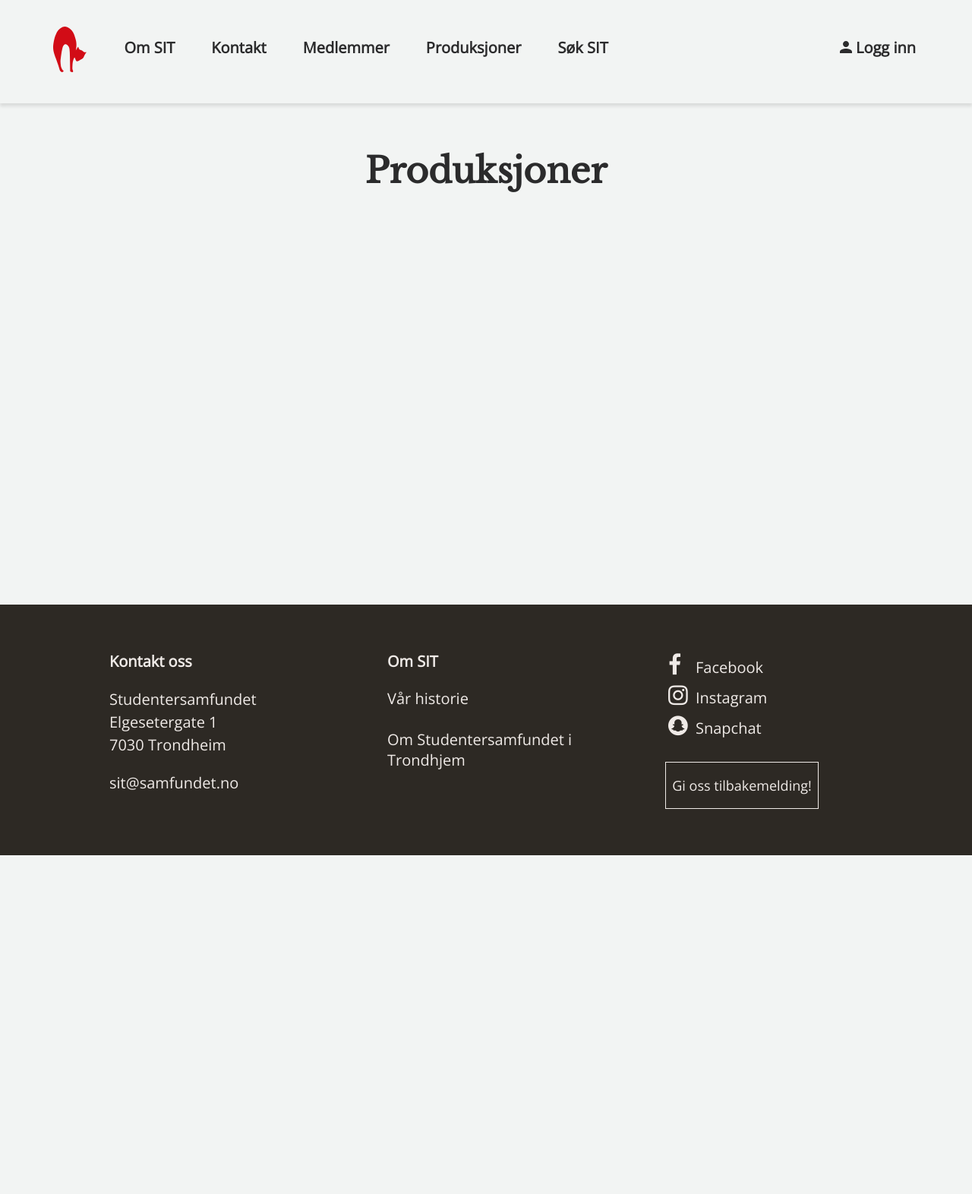
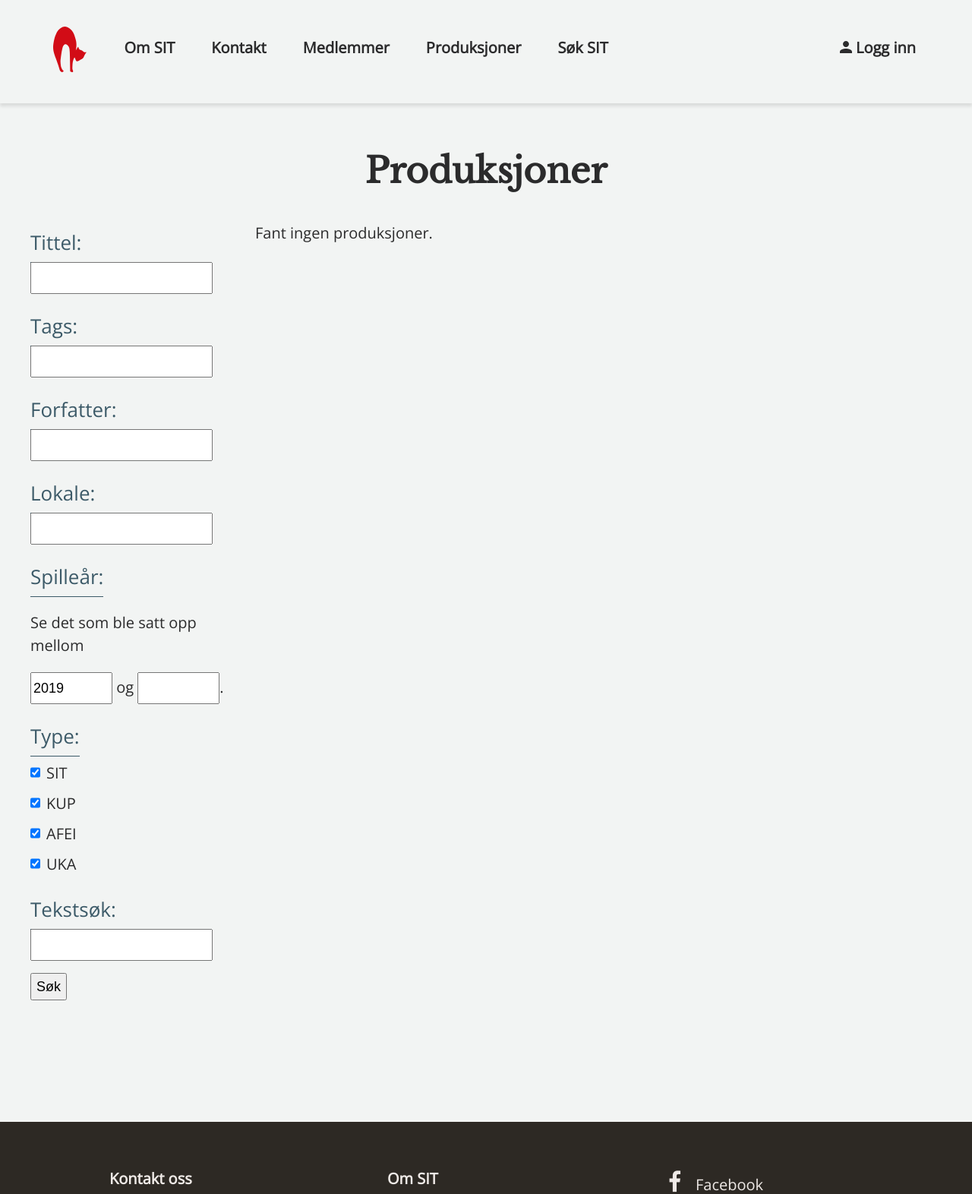
Before and after one commit to Studentersamfundets-Interne-Teater/sit-web, a Django app: page /produksjoner/ in a window 1280 px wide. Shown: the top 1572 px of the page at 76% size. Before the commit the page ends 1126 px from the top, so only its background shows below. Run offline with Django 3.2, Linux system fonts and the light colour scheme; data that the repository does not hold is empty.

Commit message:
Add Produksjon search. Fix bug in Medlem search for other types than 1.

```diff
--- a/SITnett/SITdata/forms.py
+++ b/SITnett/SITdata/forms.py
@@ -37,7 +37,7 @@ class UtmerkelseForm(forms.ModelForm):
 
 
 class MedlemSearchForm(forms.Form):
-    tekst = forms.CharField(label="Søk",required=False,max_length=20)
+    navn = forms.CharField(required=False,max_length=20)
     UNDERGJENGER = models.Medlem.UNDERGJENGER+((0,'ukjent'),)
     undergjeng = forms.MultipleChoiceField(choices=UNDERGJENGER,required=False,
         widget = forms.widgets.CheckboxSelectMultiple,initial=[1,2,3])
@@ -68,6 +68,20 @@ class ProduksjonOwnForm(forms.ModelForm):
         fields = ['produksjonstags','varighet','lokale','banner','plakat','opptak','program','manus','partitur','visehefte','beskrivelse','anekdoter','reklame','pris','medlemspris','billettlink','blestestart','FBlink']
         labels = {'beskrivelse':"Beskrivelse (for eksterne)",'anekdoter':"Ytterligere anekdoter (for interne)",'reklame':"Reklametekst (til forsida)",'pris':"Billettpris (ikke-medlem)",'medlemspris':"Billettpris (medlem)",'blestestart':"Blæstestart",'FBlink':"Facebook-link"}
         widgets = {'banner':CustomFileInput,'plakat':CustomFileInput,'program':CustomFileInput,'manus':CustomFileInput,'partitur':CustomFileInput,'visehefte':CustomFileInput,}
+
+
+class ProduksjonSearchForm(forms.Form):
+    tittel = forms.CharField(required=False,max_length=20)
+    produksjonstags = forms.ModelChoiceField(label="Tags",queryset=models.Produksjonstag.objects.all(),required=False,
+        widget = Select2MultipleWidget)
+    forfatter = forms.CharField(required=False,max_length=20)
+    lokale = forms.ModelChoiceField(queryset=models.Lokale.objects.all(),required=False,
+        widget = Select2MultipleWidget)
+    fra_ar = forms.IntegerField(label="Fra",required=False)
+    til_ar = forms.IntegerField(label="Til",required=False)
+    produksjonstype = forms.MultipleChoiceField(label="Type",choices=models.Produksjon.PRODUKSJONSTYPER,required=False,
+        widget = forms.widgets.CheckboxSelectMultiple,initial=[1,2,3,4])
+    fritekst = forms.CharField(label="Tekstsøk",required=False,max_length=20)
 
 
 class ForestillingForm(forms.ModelForm):
--- a/SITnett/SITnett/views.py
+++ b/SITnett/SITnett/views.py
@@ -123,12 +123,26 @@ def view_medlemmer(request):
     medlemsliste = models.Medlem.objects.all()
     if request.GET:
         medlemsform = forms.MedlemSearchForm(request.GET)
-        if request.GET['tekst']:
-            tekst = request.GET['tekst']
-            medlemsliste = (medlemsliste.filter(fornavn__icontains=tekst)
-                | medlemsliste.filter(mellomnavn__icontains=tekst)
-                | medlemsliste.filter(etternavn__icontains=tekst)
-                | medlemsliste.filter(kallenavn__icontains=tekst))
+        if request.GET['navn']:
+            navn = request.GET['navn']
+            medlemsliste = (medlemsliste.filter(fornavn__icontains=navn)
+                | medlemsliste.filter(mellomnavn__icontains=navn)
+                | medlemsliste.filter(etternavn__icontains=navn)
+                | medlemsliste.filter(kallenavn__icontains=navn))
+        if 'undergjeng' in request.GET and request.GET['undergjeng'] != '':
+            undergjenger = request.GET.getlist('undergjeng')
+            if '0' in undergjenger:
+                ukjentliste = medlemsliste.filter(undergjeng__isnull=True)
+            else:
+                ukjentliste = medlemsliste.none()
+            medlemsliste = (medlemsliste.filter(undergjeng__in=undergjenger) | ukjentliste)
+        if 'status' in request.GET and request.GET['status'] != '':
+            statuser = request.GET.getlist('status')
+            if '0' in statuser:
+                ukjentliste = medlemsliste.filter(status__isnull=True)
+            else:
+                ukjentliste = medlemsliste.none()
+            medlemsliste = (medlemsliste.filter(status__in=statuser) | ukjentliste)
         if 'ukjent_ar' in request.GET:
             ukjentliste = medlemsliste.filter(opptaksar__isnull=True)
             if not request.GET['fra_ar'] and not request.GET['til_ar']:
@@ -141,23 +155,12 @@ def view_medlemmer(request):
         if request.GET['til_ar']:
             til_ar = request.GET['til_ar']
             medlemsliste = (medlemsliste.filter(opptaksar__lte=til_ar) | ukjentliste)
-        if 'undergjeng' in request.GET:
-            undergjenger = request.GET.getlist('undergjeng')
-            if '0' in undergjenger:
-                ukjentliste = medlemsliste.filter(undergjeng__isnull=True)
-            else:
-                ukjentliste = medlemsliste.none()
-            medlemsliste = (medlemsliste.filter(undergjeng__in=undergjenger) | ukjentliste)
-        if 'status' in request.GET:
-            statuser = request.GET.getlist('status')
-            if '0' in statuser:
-                ukjentliste = medlemsliste.filter(status__isnull=True)
-            else:
-                ukjentliste = medlemsliste.none()
-            medlemsliste = (medlemsliste.filter(status__in=statuser) | ukjentliste)
-        if 'medlemstype' in request.GET:
+        if 'medlemstype' in request.GET and request.GET['medlemstype'] != '':
             medlemstyper = request.GET.getlist('medlemstype')
             medlemsliste = medlemsliste.filter(medlemstype__in=medlemstyper)
+            for medlemstype in medlemstyper: # inkluderer andre medlemmer enn SITere, selv om de ikke har undergjeng, status eller opptaksår.
+                if medlemstype != '1':
+                    medlemsliste = (medlemsliste | models.Medlem.objects.filter(medlemstype=medlemstype))
         if 'tittel' in request.GET:
             titler = request.GET.getlist('tittel')
             ordner = request.GET.getlist('orden')
@@ -276,10 +279,41 @@ def view_utmerkelse_fjern(request, uid):
 def view_produksjoner(request):
     if not features.TOGGLE_PRODUKSJONER:
         return redirect('hoved')
-    arstall = datetime.datetime.now().year
-    produksjonsliste = models.Produksjon.objects.filter(premieredato__year__gte=(arstall-2)) # filtrerer ut siste 2 år foreløpig.
+    produksjonsliste = models.Produksjon.objects.all()
+    if request.GET:
+        produksjonsform = forms.ProduksjonSearchForm(request.GET)
+        if request.GET['tittel']:
+            tittel = request.GET['tittel']
+            produksjonsliste = produksjonsliste.filter(tittel__icontains=tittel)
+        if 'produksjonstags' in request.GET and request.GET['produksjonstags'] != '':
+            produksjonstags = request.GET.getlist('produksjonstags')
+            produksjonsliste = produksjonsliste.filter(produksjonstags__id__in=produksjonstags)
+        if request.GET['forfatter']:
+            forfatter = request.GET['forfatter']
+            produksjonsliste = produksjonsliste.filter(forfatter__icontains=forfatter)
+        if 'lokale' in request.GET and request.GET['lokale'] != '':
+            lokaler = request.GET.getlist('lokale')
+            produksjonsliste = produksjonsliste.filter(lokale__id__in=lokaler)
+        if request.GET['fra_ar']:
+            fra_ar = request.GET['fra_ar']
+            produksjonsliste = produksjonsliste.filter(premieredato__year__gte=fra_ar)
+        if request.GET['til_ar']:
+            til_ar = request.GET['til_ar']
+            produksjonsliste = produksjonsliste.filter(premieredato__year__lte=til_ar)
+        if 'produksjonstype' in request.GET and request.GET['produksjonstype'] != '':
+            produksjonstyper = request.GET.getlist('produksjonstype')
+            produksjonsliste = produksjonsliste.filter(produksjonstype__in=produksjonstyper)
+        if request.GET['fritekst']:
+            fritekst = request.GET['fritekst']
+            produksjonsliste = (produksjonsliste.filter(beskrivelse__icontains=fritekst) |
+                produksjonsliste.filter(anekdoter__icontains=fritekst) |
+                produksjonsliste.filter(reklame__icontains=fritekst))
+    else:
+        arstall = datetime.datetime.now().year
+        produksjonsform = forms.ProduksjonSearchForm(initial={'fra_ar': (arstall-2)})
+        produksjonsliste = produksjonsliste.filter(premieredato__year__gte=(arstall-2))
     return render(request, 'produksjoner/produksjoner.html', {'FEATURES': features,
-        'produksjonsliste': produksjonsliste})
+        'produksjonsliste': produksjonsliste, 'produksjonsform': produksjonsform})
 
 
 def make_produksjonsvervoppslag(produksjon):
--- a/SITnett/templates/produksjoner/produksjoner.html
+++ b/SITnett/templates/produksjoner/produksjoner.html
@@ -7,6 +7,60 @@
 		<div class="title-wrapper">
 			<h2>Produksjoner</h2>
 		</div>
+
+		{{produksjonsform.media.css}}
+		{{produksjonsform.media.js}}
+		<div class="filter-and-result-container">
+			<div class="filter-column">
+				<button class="filter-button" onclick="filterFunction()">Filter</button>
+
+				<div id="filter-container" class="filter-hide">
+
+					<form method="get">
+
+						<div class="filter-category">
+							<label>Tittel:</label>
+							<div>{{produksjonsform.tittel}}</div>
+						</div>
+
+						<div class="filter-category">
+							<label>Tags:</label>
+							<div>{{produksjonsform.produksjonstags}}</div>
+						</div>
+
+						<div class="filter-category">
+							<label>Forfatter:</label>
+							<div>{{produksjonsform.forfatter}}</div>
+						</div>
+
+						<div class="filter-category">
+							<label>Lokale:</label>
+							<div>{{produksjonsform.lokale}}</div>
+						</div>
+
+						<div class="filter-category">
+							<label>Spilleår:</label>
+							<div class="year-search-container">
+								<p>Se det som ble satt opp mellom</p>
+								<div>{{produksjonsform.fra_ar}} og {{produksjonsform.til_ar}}.</div>
+							</div>
+						</div>
+
+						<div class="filter-category">
+							<label>Type:</label>
+							{{produksjonsform.produksjonstype}}
+						</div>
+
+						<div class="filter-category">
+							<label>Tekstsøk:</label>
+							<div>{{produksjonsform.fritekst}}</div>
+						</div>
+
+						<input type="submit" value="Søk">
+					</form>
+				</div>
+			</div>
+			<div class="result-column">
 				<div class="card-wrapper">
 					{% for produksjon in produksjonsliste %}
 					<a class="card" href="{% url 'produksjon_info' produksjon.id %}">
@@ -16,6 +70,8 @@
 						<div class="text-info text-strong">{{produksjon.spilleperiode}} {{produksjon.premieredato.year}}</div>
 						</div>
 					</a>
+					{% empty %}
+						Fant ingen produksjoner.
 					{% endfor %}
 				</div>
 
@@ -26,5 +82,7 @@
 				</div>
 				{% endif %}
 			</div>
-
+		</div>
+	</div>
+	<script src="{% static "/filter_accordion.js" %}"></script>
 {% endblock innhold %}
```
Also changed, not shown: SITnett/templates/medlemmer/medlemmer.html (+7 -7 lines). Lines whose indentation alone changed are shown as unchanged.
